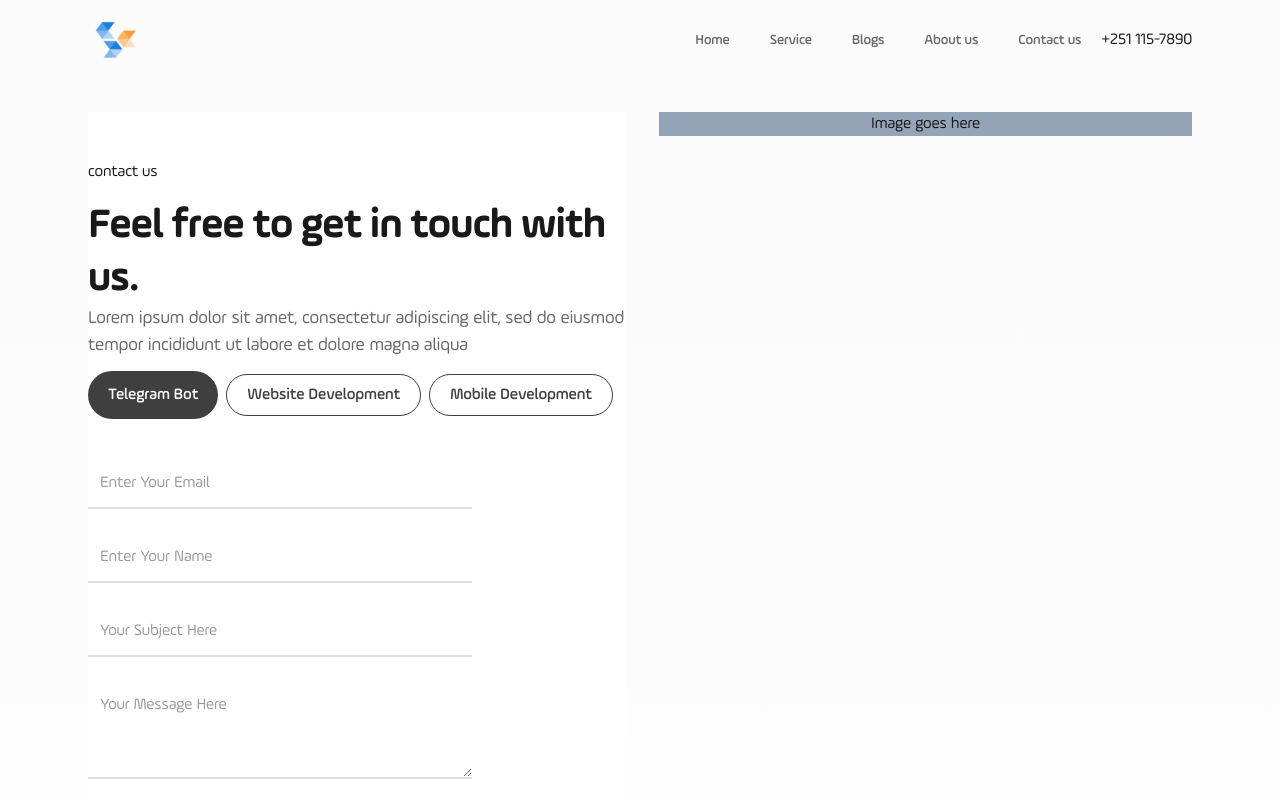
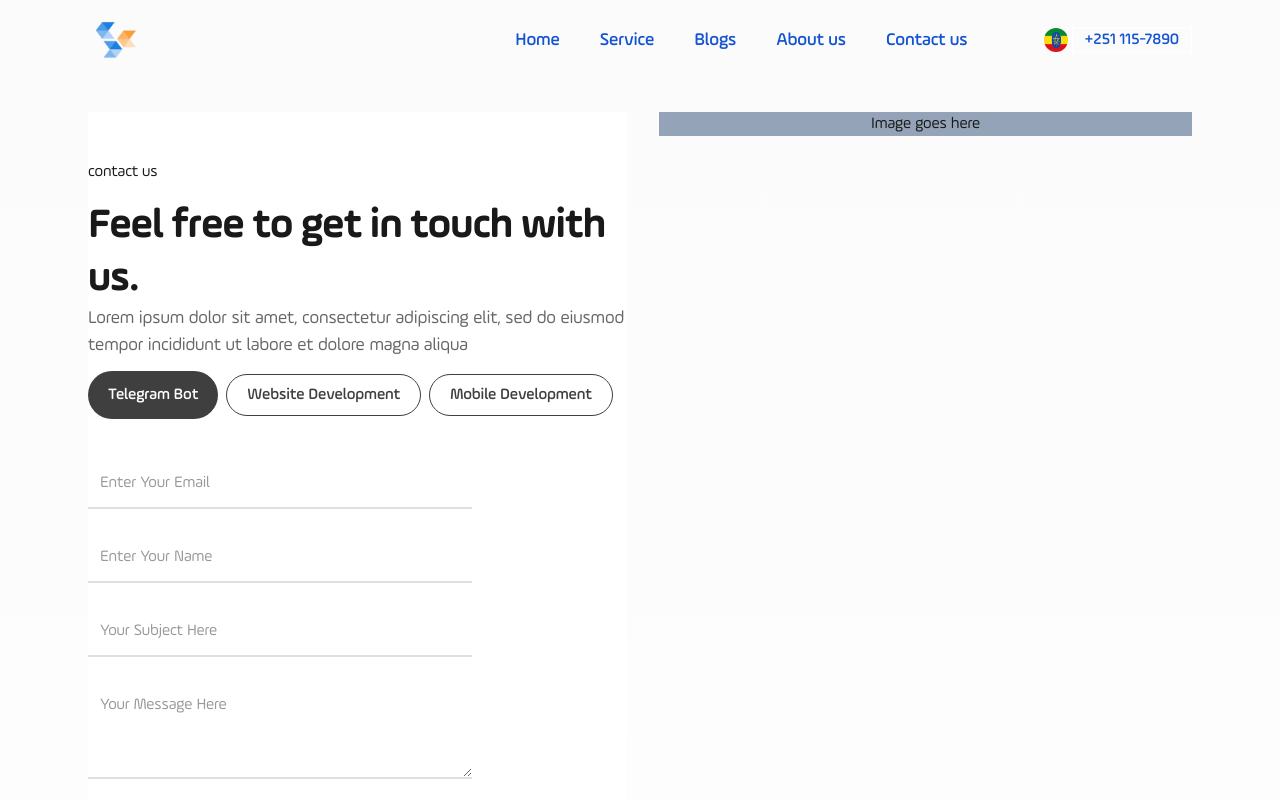
Before and after one commit to habtish1/Source-Code-Web, a Next.js app: page /contact in a window 1280 px wide. Shown: the top 800 px of the page. Built offline with nearby package versions, Linux system fonts and the light colour scheme.

Commit message:
header updated ->tooltip and hover effect added

```diff
--- a/components/ui/header.tsx
+++ b/components/ui/header.tsx
@@ -6,6 +6,8 @@ import Link from "next/link";
 import Logo from "./logo";
 import Dropdown from "@/components/utils/dropdown";
 import MobileMenu from "./mobile-menu";
+import Image from "next/image";
+import eth from "@/public/images/eth.png";
 
 export default function Header() {
   const [top, setTop] = useState<boolean>(true);
@@ -58,7 +60,7 @@ export default function Header() {
             <li>
               <Link
                 href="/"
-                className="font-medium text-gray-600 hover:text-gray-900 px-3 py-3 flex items-center transition duration-150 ease-in-out"
+                className="font-medium text-lg text-primaryColor hover:text-hoverPrimary hover:scale-105 px-3 py-3 flex items-center transition duration-150 ease-in-out"
               >
                 Home
               </Link>
@@ -66,7 +68,7 @@ export default function Header() {
             <li>
               <Link
                 href="/services"
-                className="font-medium text-gray-600 hover:text-gray-900 px-3 py-3 flex items-center transition duration-150 ease-in-out"
+                className="font-medium text-lg text-primaryColor hover:text-hoverPrimary hover:scale-105 px-3 py-3 flex items-center transition duration-150 ease-in-out"
               >
                 Service
               </Link>
@@ -74,7 +76,7 @@ export default function Header() {
             <li>
               <Link
                 href="/blogs"
-                className="font-medium text-gray-600 hover:text-gray-900 px-3 py-3 flex items-center transition duration-150 ease-in-out"
+                className="font-medium text-lg text-primaryColor hover:text-hoverPrimary hover:scale-105 px-3 py-3 flex items-center transition duration-150 ease-in-out"
               >
                 Blogs
               </Link>
@@ -83,7 +85,7 @@ export default function Header() {
             <li>
               <Link
                 href="/about"
-                className="font-medium text-gray-600 text-nowrap hover:text-gray-900 px-3 py-3 flex items-center transition duration-150 ease-in-out"
+                className="font-medium text-lg text-nowrap text-primaryColor hover:text-hoverPrimary hover:scale-105 px-3 py-3 flex items-center transition duration-150 ease-in-out"
               >
                 About us
               </Link>
@@ -91,7 +93,7 @@ export default function Header() {
             <li>
               <Link
                 href="/contact"
-                className="font-medium text-gray-600 text-nowrap hover:text-gray-900 px-3 py-3 flex items-center transition duration-150 ease-in-out"
+                className="font-medium text-lg text-nowrap text-primaryColor hover:text-hoverPrimary hover:scale-105 px-3 py-3 flex items-center transition duration-150 ease-in-out"
               >
                 Contact us
               </Link>
@@ -109,14 +111,22 @@ export default function Header() {
             </Link>
           </div> */}
         </nav>
-        <div className="ml-2 max-md:hidden">
-          <a href="tel:+1234567890"> +251 115-7890</a>
-          {/* <a
-            href="#"
-            className="max-md:hidden px-8 py-3 text-base leading-6 text-nowrap bg-blue-600 text-white ml-4 rounded-md font-medium"
+        <div className="flex w-auto items-center justify-center gap-1 ml-2 md:ml-16 max-md:hidden  font-medium text-primaryColor">
+          <div className="">
+            <Image
+              className="w-6 h-6 rounded-full object-center"
+              src={eth}
+              alt=""
+            />
+          </div>
+          <a
+            className="border text-nowrap border-white hover:border hover:border-gray-200 hover:shadow-lg hover:rounded-md px-3 "
+            href="tel:+1234567890"
+            title="Call us"
           >
-            Available gigs
-          </a> */}
+            {" "}
+            +251 115-7890
+          </a>
         </div>
 
         <MobileMenu />
--- a/tailwind.config.js
+++ b/tailwind.config.js
@@ -9,6 +9,8 @@ module.exports = {
   theme: {
     extend: {
       colors: {
+        primaryColor: "#1554D1",
+        hoverPrimary: "#0B2B6B",
         cardBrown: "#29272E",
         cardLightBlue: "#68DBF2",
         cardRed: "#FF3D9A",
```
Also changed, not shown: public/images/eth.png (added).
